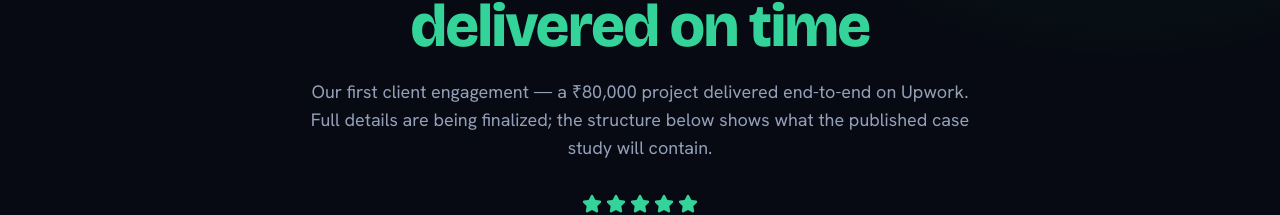
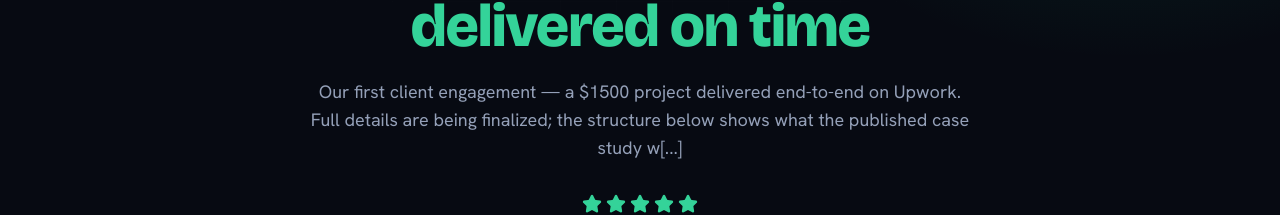
Before and after one commit to karmiqlabs/website, a Next.js app: page /case-studies/client-project in a window 1280 px wide. Shown: the part 279-494 px from the top of the page. Built offline with nearby package versions, Linux system fonts and the light colour scheme.

Commit message:
Update project value from ₹80,000 to $1500

```diff
--- a/src/app/case-studies/client-project/page.tsx
+++ b/src/app/case-studies/client-project/page.tsx
@@ -13,7 +13,7 @@ export const metadata: Metadata = {
 
 // TODO: Replace [PLACEHOLDER] values with real project details from CASE_STUDY.md
 const results = [
-  { metric: "Project value", before: "—", after: "₹80,000" },
+  { metric: "Project value", before: "—", after: "$1500" },
   { metric: "Delivery", before: "[estimate]", after: "On time" },
   { metric: "Deployment", before: "[Manual / 2 hrs]", after: "[Automated / 8 min]" },
   { metric: "Page load", before: "[8s]", after: "[1.2s]" },
@@ -30,7 +30,7 @@ export default function ClientProjectPage() {
             <span className="text-money">delivered on time</span>
           </>
         }
-        description="Our first client engagement — a ₹80,000 project delivered end-to-end on Upwork. Full details are being finalized; the structure below shows what the published case study will contain."
+        description="Our first client engagement — a $1500 project delivered end-to-end on Upwork. Full details are being finalized; the structure below shows what the published case study w[...]"
       >
         <div className="flex items-center justify-center gap-1 text-money">
           {Array.from({ length: 5 }).map((_, i) => (
```
